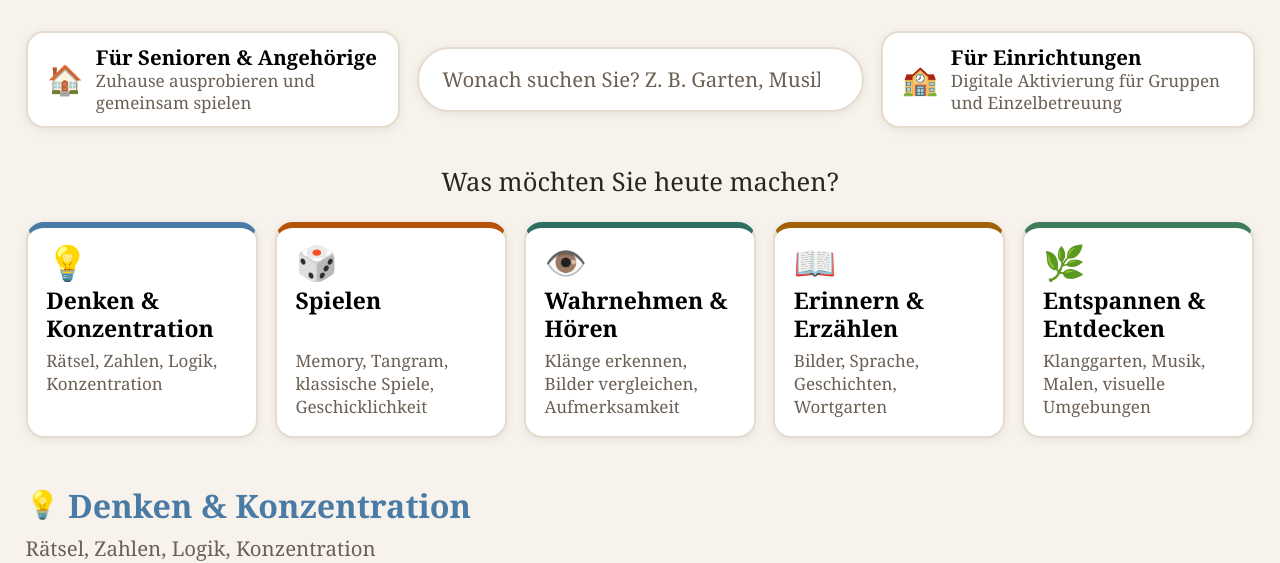
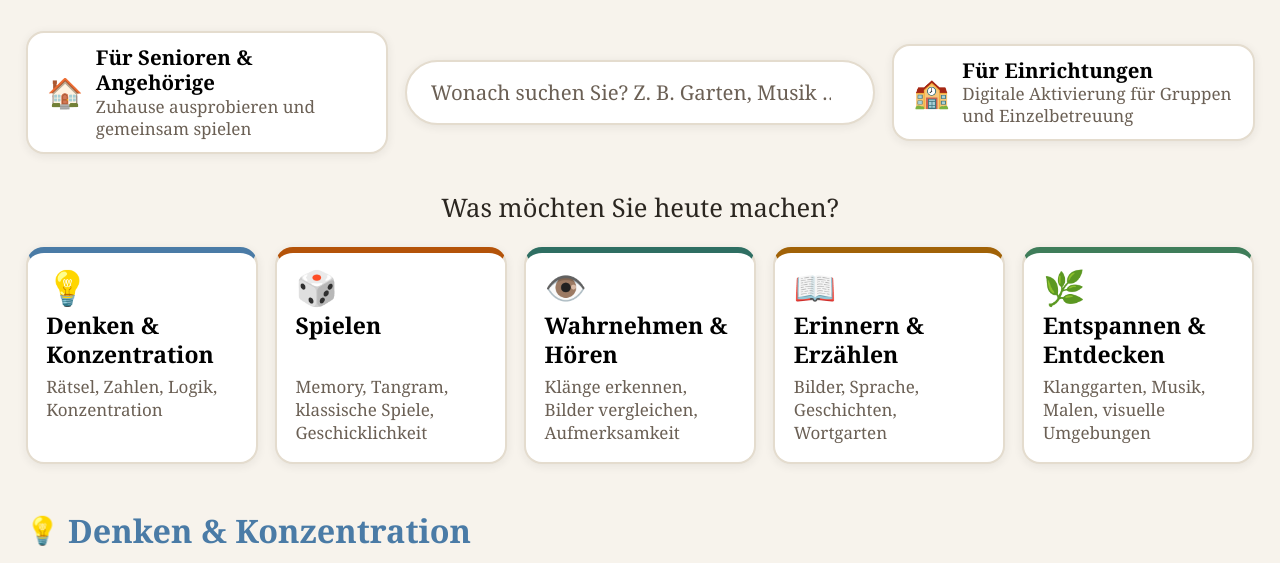
Before and after one commit to gerd-collab/senior-fokus, a website built with Vite: page index.html in a window 1280 px wide. Shown: the part 258-821 px from the top of the page. Built offline with nearby package versions, Linux system fonts and the light colour scheme.

Commit message:
Kopfzeile wirklich zweispaltig: Zielgruppen als halbe Spalten, Suche mittig dazwischen

```diff
--- a/src/style.css
+++ b/src/style.css
@@ -152,7 +152,7 @@ a {
 
 .head-bar {
   display: grid;
-  grid-template-columns: auto minmax(0, 1fr) auto;
+  grid-template-columns: minmax(0, 1fr) minmax(280px, 470px) minmax(0, 1fr);
   align-items: center;
   gap: 1rem;
   width: 100%;
@@ -168,7 +168,7 @@ a {
     'icon claim';
   align-items: center;
   column-gap: 0.75rem;
-  width: 22rem;
+  width: 100%;
   text-align: left;
   background: var(--bg-soft);
   border: 2px solid var(--border);
```
